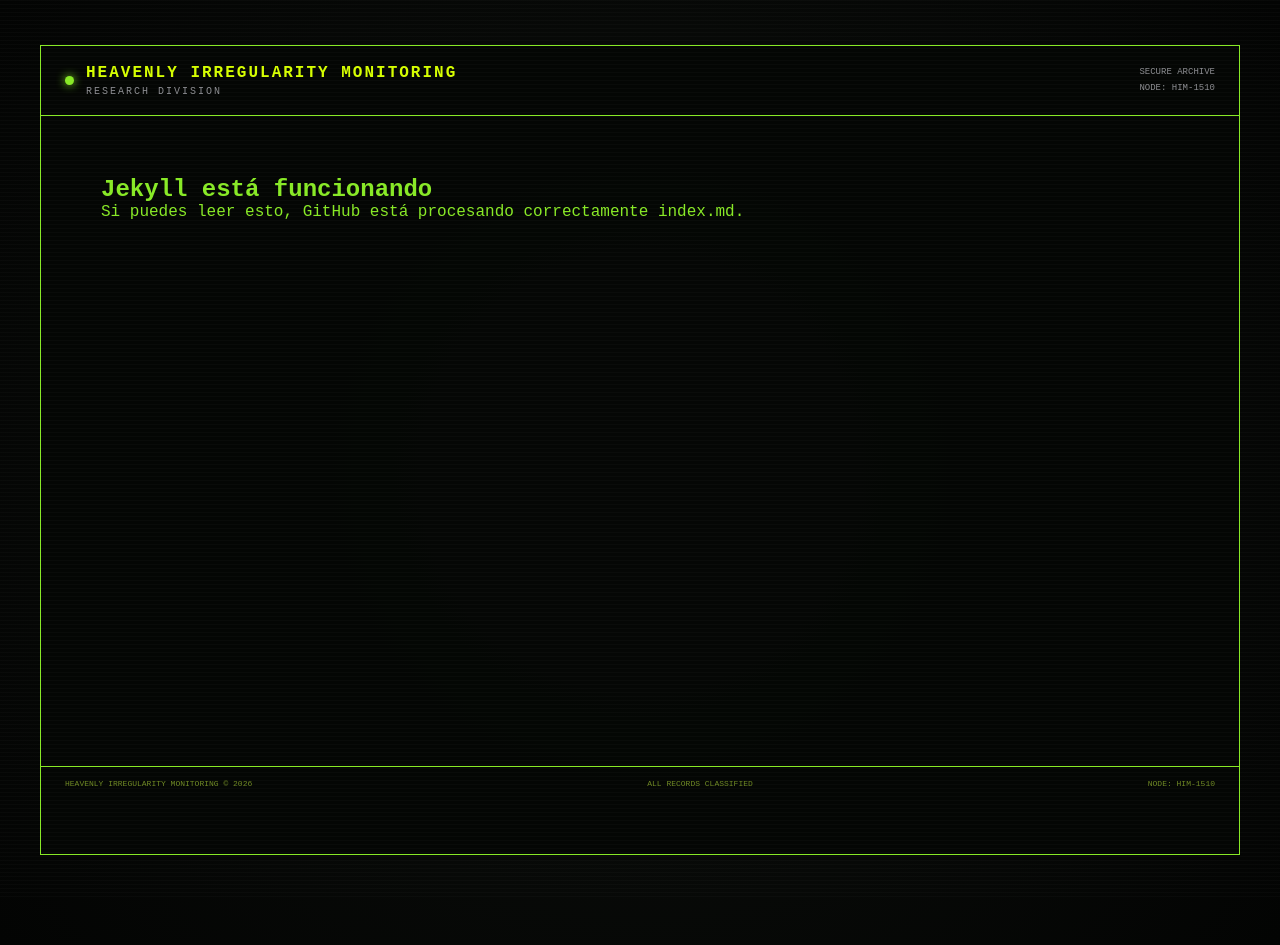
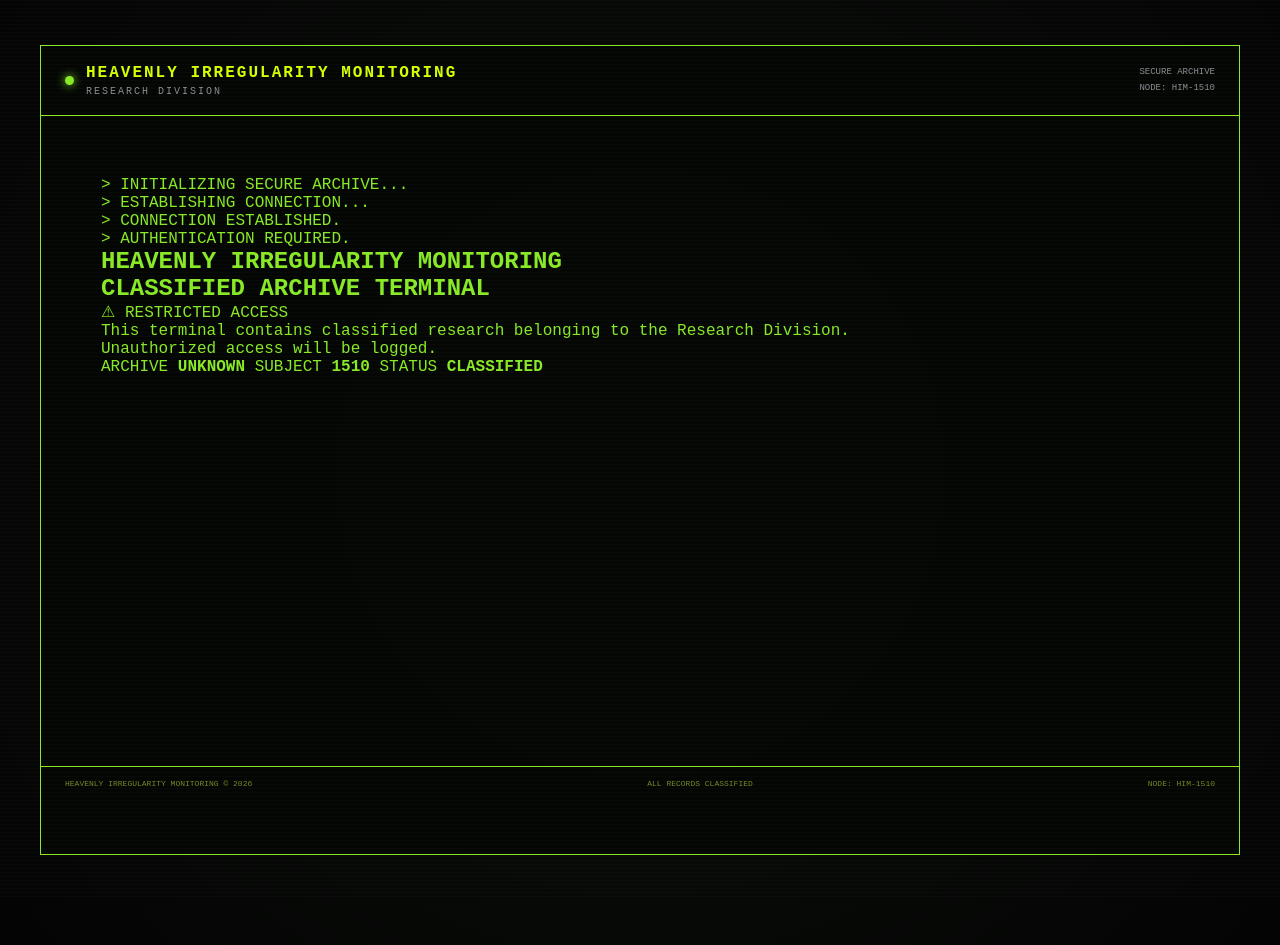
Before and after one commit to draecarysse/himresearchdivision.github.io, a Jekyll site: the page built from index.md, in a window 1280 px wide. Built offline with Jekyll 4.4.1, drawn with Linux system fonts in a browser that asks for light colours.

Commit message:
Update index.md

```diff
--- a/index.md
+++ b/index.md
@@ -1,8 +1,43 @@
 ---
 layout: archive
-title: TEST
+title: Secure Archive Terminal
+archive: UNKNOWN
 ---
 
-<h1>Jekyll está funcionando</h1>
+<div class="boot-text">
 
-<p>Si puedes leer esto, GitHub está procesando correctamente index.md.</p>
+    <p>> INITIALIZING SECURE ARCHIVE...</p>
+    <p>> ESTABLISHING CONNECTION...</p>
+    <p>> CONNECTION ESTABLISHED.</p>
+    <p>> AUTHENTICATION REQUIRED.</p>
+
+</div>
+
+<div class="archive-title">
+
+    <span class="line"></span>
+
+    <h1>HEAVENLY IRREGULARITY MONITORING</h1>
+
+    <h2>CLASSIFIED ARCHIVE TERMINAL</h2>
+
+    <span class="line"></span>
+
+</div>
+
+<div class="warning">
+
+    <p>⚠ RESTRICTED ACCESS</p>
+
+    <p>
+        This terminal contains classified research
+        belonging to the Research Division.
+    </p>
+
+    <p>
+        Unauthorized access will be logged.
+    </p>
+
+</div>
+
+{% include system-status.html %}
```
